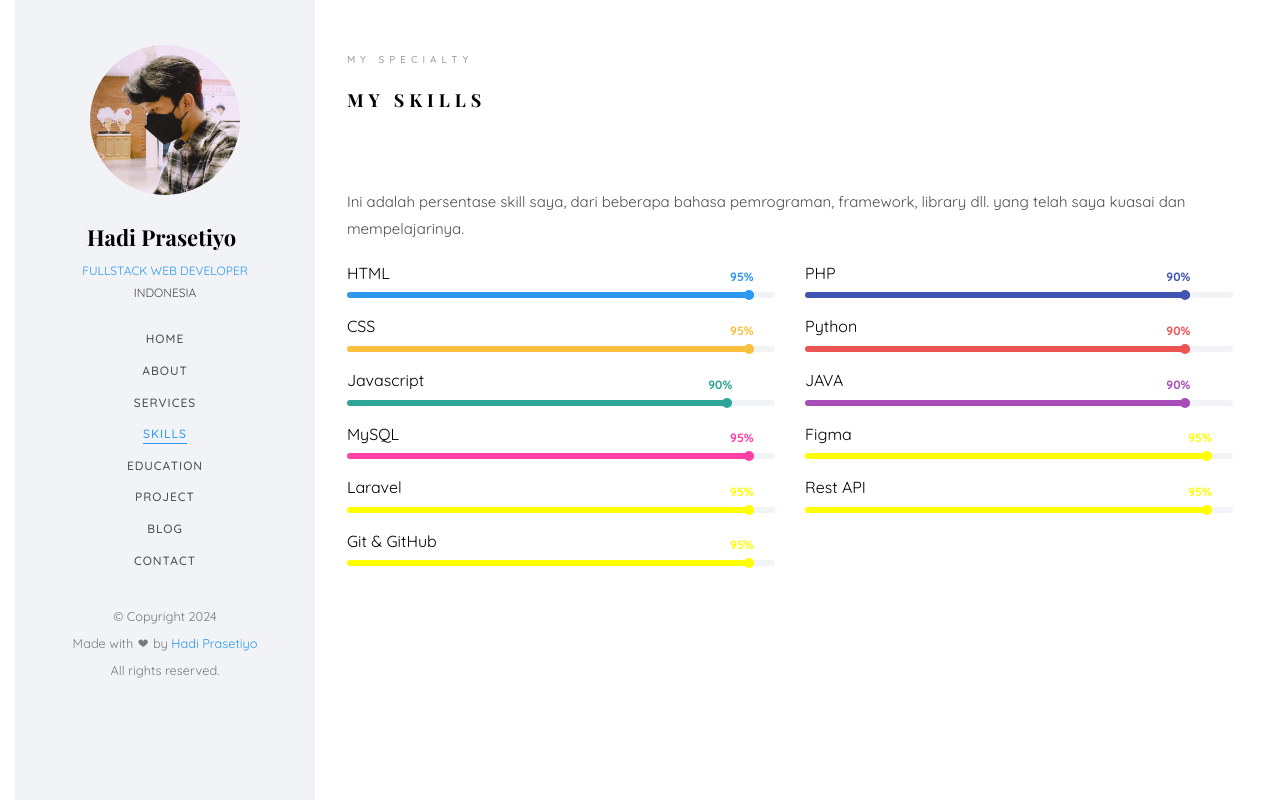
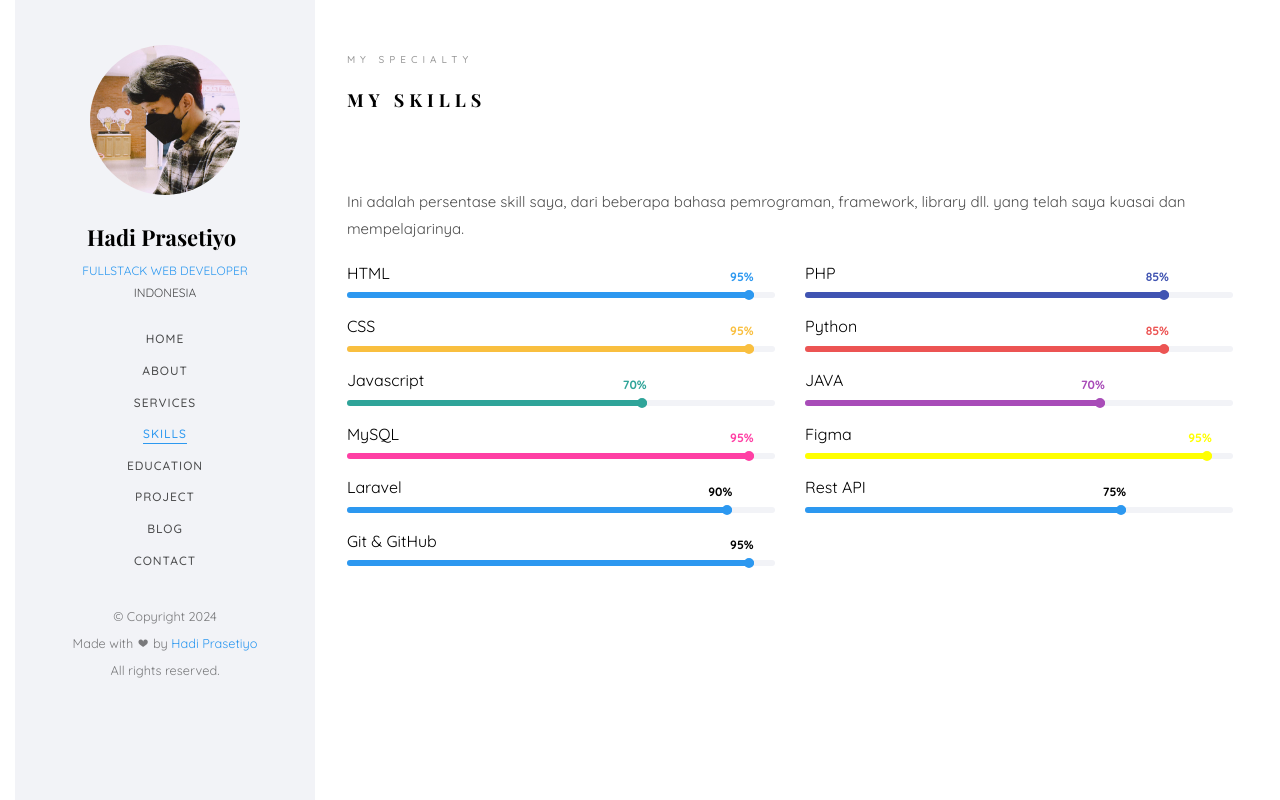
Before and after one commit to hadiprasetiyo/portfolio, a PHP site: page /index.php?hal=skills in a window 1280 px wide. Run offline with PHP 8.4, Linux system fonts and the light colour scheme; some libraries are stand-ins or nearby versions; some web fonts are replaced.

Commit message:
feat: menambahkan beberapa skill dan mengatur persentase skill

```diff
--- a/skills.php
+++ b/skills.php
@@ -42,9 +42,9 @@
               aria-valuenow="80"
               aria-valuemin="0"
               aria-valuemax="100"
-              style="width: 90%"
+              style="width: 85%"
             >
-              <span>90%</span>
+              <span>85%</span>
             </div>
           </div>
         </div>
@@ -76,9 +76,9 @@
               aria-valuenow="60"
               aria-valuemin="0"
               aria-valuemax="100"
-              style="width: 90%"
+              style="width: 85%"
             >
-              <span>90%</span>
+              <span>85%</span>
             </div>
           </div>
         </div>
@@ -93,9 +93,9 @@
               aria-valuenow="70"
               aria-valuemin="0"
               aria-valuemax="100"
-              style="width: 90%"
+              style="width: 70%"
             >
-              <span>90%</span>
+              <span>70%</span>
             </div>
           </div>
         </div>
@@ -110,9 +110,9 @@
               aria-valuenow="90"
               aria-valuemin="0"
               aria-valuemax="100"
-              style="width: 90%"
+              style="width: 70%"
             >
-              <span>90%</span>
+              <span>70%</span>
             </div>
           </div>
         </div>
@@ -151,19 +151,19 @@
           </div>
         </div>
       </div>
-      <div class="col-md-6 animate-box" data-animate-effect="fadeInRight">
+      <div class="col-md-6 animate-box" data-animate-effect="fadeInLeft">
         <div class="progress-wrap">
           <h3>Laravel</h3>
           <div class="progress">
             <div
-              class="progress-bar color-8"
+              class="progress-bar color-9"
               role="progressbar"
               aria-valuenow="80"
               aria-valuemin="0"
               aria-valuemax="100"
-              style="width: 95%"
+              style="width: 90%"
             >
-              <span>95%</span>
+              <span>90%</span>
             </div>
           </div>
         </div>
@@ -173,24 +173,24 @@
           <h3>Rest API</h3>
           <div class="progress">
             <div
-              class="progress-bar color-8"
+              class="progress-bar color-10"
               role="progressbar"
               aria-valuenow="80"
               aria-valuemin="0"
               aria-valuemax="100"
-              style="width: 95%"
+              style="width: 75%"
             >
-              <span>95%</span>
+              <span>75%</span>
             </div>
           </div>
         </div>
       </div>
-      <div class="col-md-6 animate-box" data-animate-effect="fadeInRight">
+      <div class="col-md-6 animate-box" data-animate-effect="fadeInLeft">
         <div class="progress-wrap">
           <h3>Git & GitHub</h3>
           <div class="progress">
             <div
-              class="progress-bar color-8"
+              class="progress-bar color-11"
               role="progressbar"
               aria-valuenow="80"
               aria-valuemin="0"
```
